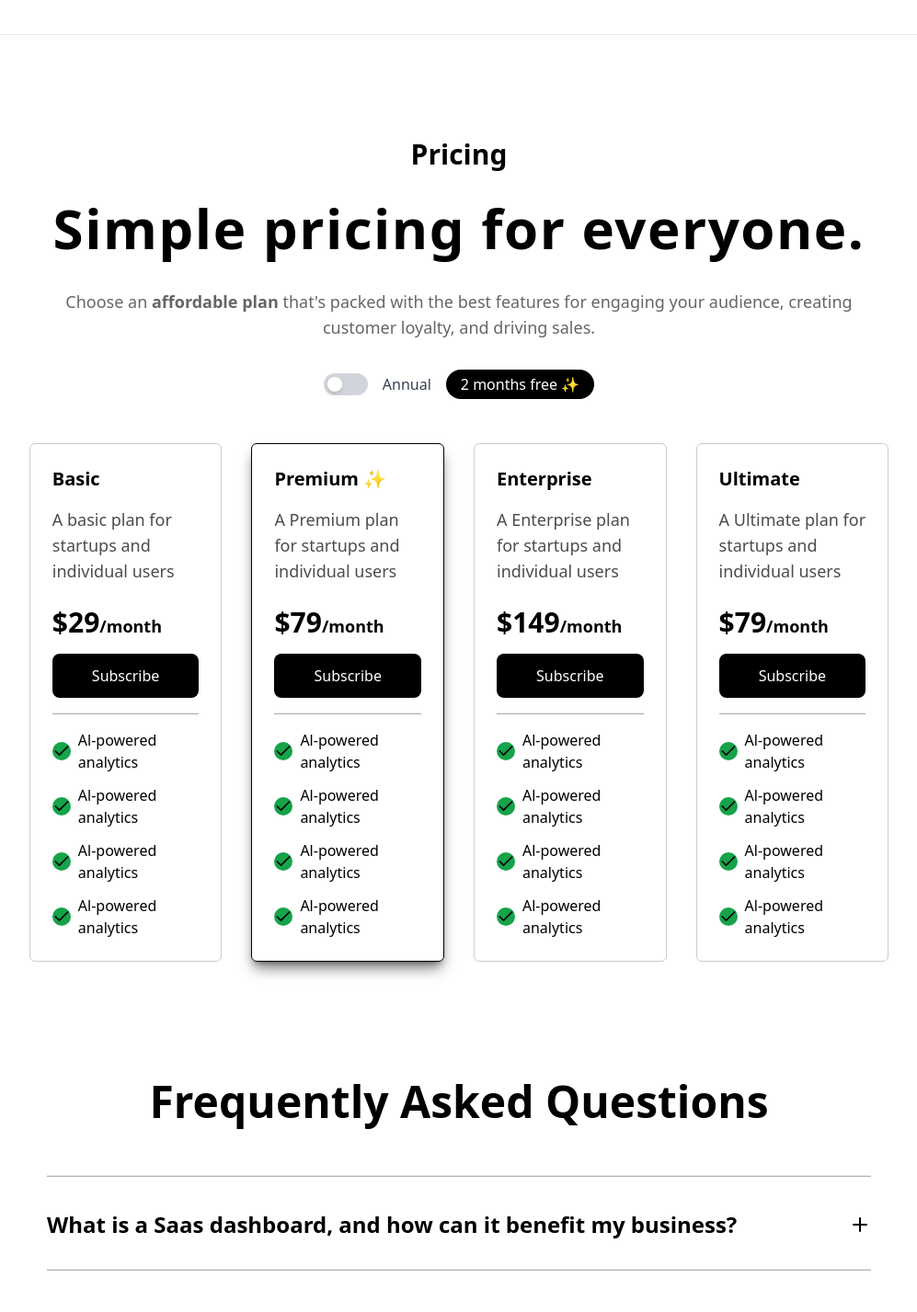
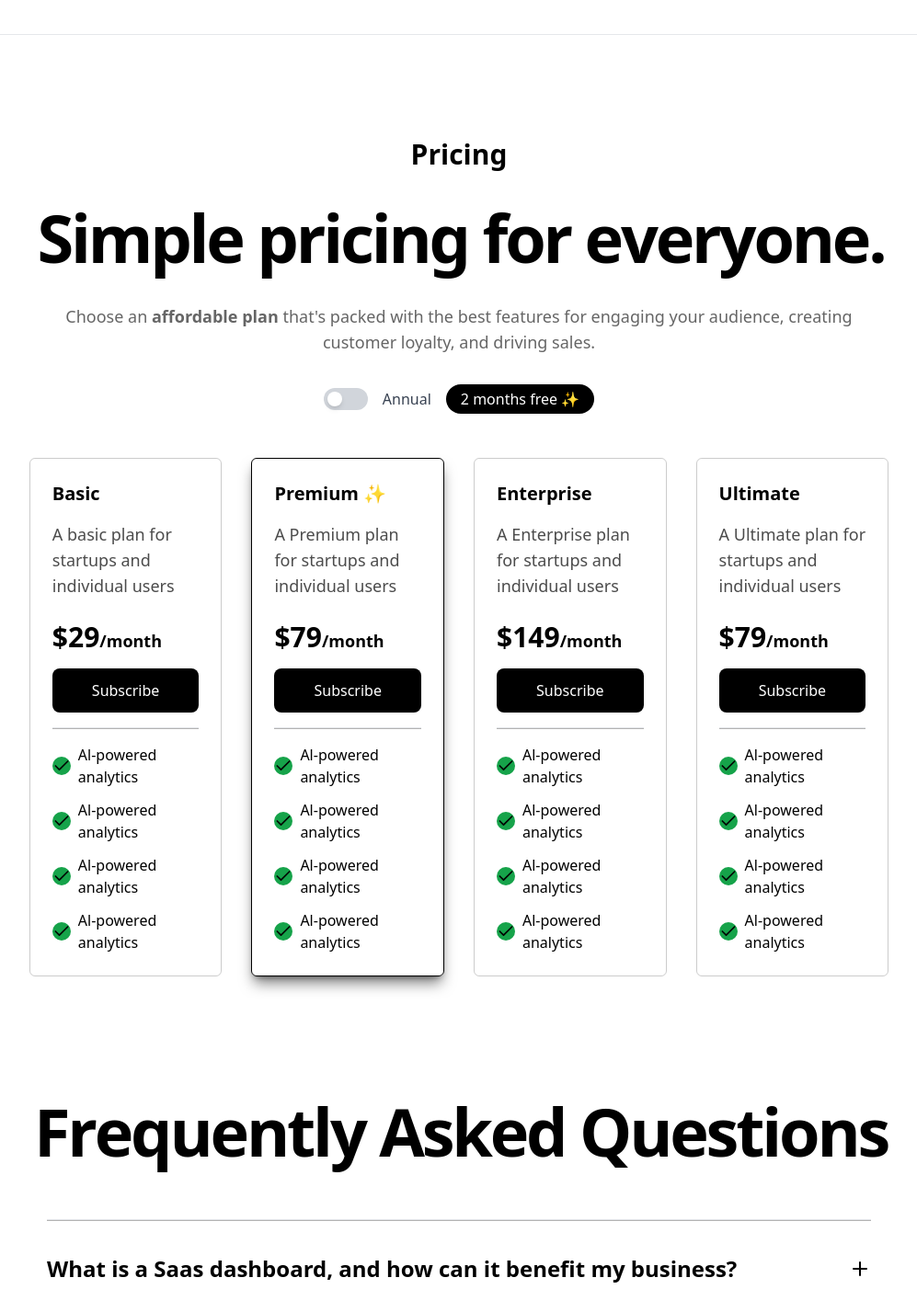
Before and after one commit to Parthakashyap/GITCS-LP, a React (Vite) app: page /hr in a window 1280 px wide. Shown: the part 7475-8902 px from the top of the page at 92% size, without its empty margins (141-1138 px from the left). Built offline with nearby package versions, Linux system fonts and the light colour scheme.

Commit message:
add : faq animation 🌚

```diff
--- a/src/components/sections/FaqSection.tsx
+++ b/src/components/sections/FaqSection.tsx
@@ -1,5 +1,6 @@
 import { Plus, Minus } from "lucide-react";
 import React, { useState } from "react";
+import GradualSpacing from "../magicui/gradual-spacing";
 
 const FaqSection: React.FC = () => {
   const [expandedIndex, setExpandedIndex] = useState<number | null>(null);
@@ -42,12 +43,18 @@ const FaqSection: React.FC = () => {
   return (
     <div className="mb-24">
       <div className="flex flex-col items-center mt-20">
-        <h1 className=" text-3xl md:text-5xl font-bold">Frequently Asked Questions</h1>
+        <GradualSpacing
+          text="Frequently Asked Questions"
+          className="hidden md:block font-display text-center text-4xl font-bold tracking-[-0.1em]  text-black dark:text-white md:text-7xl md:leading-[5rem]"
+        />
+        <h1 className=" text-3xl md:hidden md:text-5xl font-bold">
+          Frequently Asked Questions
+        </h1>
       </div>
       <div className="relative w-full md:px-6 md:pt-10 mt-4 pb-8  text-black sm:px-10">
         <div className="mx-auto px-5 text-black">
           <div className="mx-auto  grid md:max-w-4xl">
-          <hr className=" w-full bg-black/30 h-[2px] mb-4" />
+            <hr className=" w-full bg-black/30 h-[2px] mb-4" />
             {Faq.map((faq, index) => (
               <div className="py-5 text-black" key={index}>
                 <div
@@ -64,10 +71,12 @@ const FaqSection: React.FC = () => {
                       {expandedIndex === index ? <Minus /> : <Plus />}
                     </span>
                   </summary>
-                  <div className={`overflow-hidden transition-max-height duration-500 ease-in-out ${expandedIndex === index ? 'max-h-screen' : 'max-h-0'}`}>
-                    <p className="text-lg mt-6 font-medium">
-                      {faq.answer}
-                    </p>
+                  <div
+                    className={`overflow-hidden transition-max-height duration-500 ease-in-out ${
+                      expandedIndex === index ? "max-h-screen" : "max-h-0"
+                    }`}
+                  >
+                    <p className="text-lg mt-6 font-medium">{faq.answer}</p>
                   </div>
                 </div>
                 <hr className="w-full h-[2px] mt-8 bg-black/30" />
--- a/src/components/sections/PricingSection.tsx
+++ b/src/components/sections/PricingSection.tsx
@@ -1,5 +1,6 @@
 import { Check } from "lucide-react";
 import React, { useState } from "react";
+import GradualSpacing from "../magicui/gradual-spacing";
 
 const PricingSection: React.FC = () => {
   const prices = {
@@ -22,7 +23,11 @@ const PricingSection: React.FC = () => {
   return (
     <div className="flex flex-col w-full p-4 md:p-0 md:gap-8 gap-4 items-center text-center justify-center">
       <h1 className=" md:text-3xl text-lg font-bold">Pricing</h1>
-      <h1 className=" md:text-6xl  text-4xl font-bold tracking-wide leading-1 md:h-16">
+      <GradualSpacing
+        text="Simple pricing for everyone."
+        className="hidden md:block font-display text-center text-4xl font-bold tracking-[-0.1em]  text-black dark:text-white md:text-7xl md:leading-[5rem]"
+      />
+      <h1 className=" md:text-6xl md:hidden  text-4xl font-bold tracking-wide leading-1 md:h-16">
         Simple pricing for everyone.
       </h1>
       <p className="  md:text-lg text-md opacity-60 md:max-w-4xl mt-5 md:mt-0 text-center">
@@ -150,7 +155,10 @@ const PricingSection: React.FC = () => {
             </p>
             <div className="mt-2">
               <h1 className="text-3xl font-bold flex items-end">
-                ${isToggled ? prices.yearly.enterprise : prices.monthly.enterprise}{" "}
+                $
+                {isToggled
+                  ? prices.yearly.enterprise
+                  : prices.monthly.enterprise}{" "}
                 <p className="text-lg">/month</p>
               </h1>
             </div>
```
